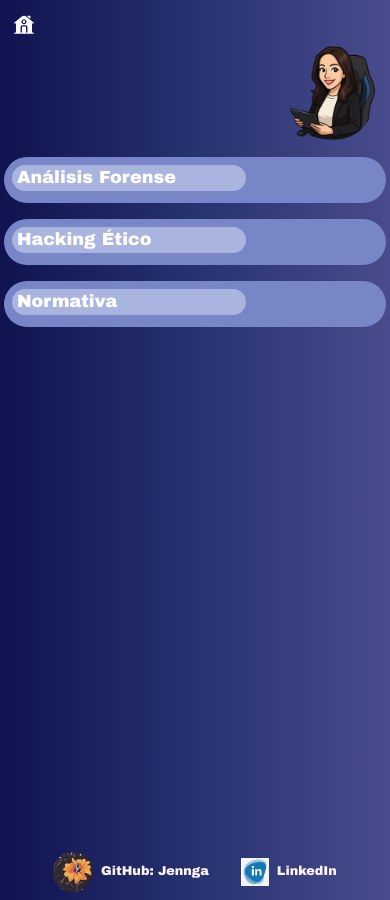
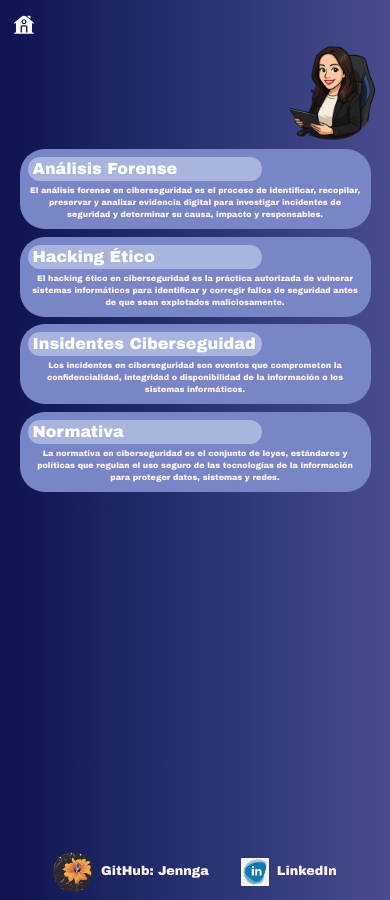
Before and after one commit to Jennga/porfolio, a Next.js app: page /menu/cyber in a window 390 px wide. Built offline with nearby package versions, Linux system fonts and the light colour scheme.

Commit message:
Cambios en resposive home y comienzo con blog

```diff
--- a/src/app/_components/MainHome.module.css
+++ b/src/app/_components/MainHome.module.css
@@ -6,8 +6,8 @@
   row-gap: 32px;
   grid-row-start: 2;
   align-items: center;
-  width: 95%;
-  max-width: 64rem;
+  width: 90vw;
+  box-sizing: border-box;
 }
 .buttonsContainer {
   display: flex;
@@ -35,7 +35,6 @@
   border: none;
   transition: background 0.2s, box-shadow 0.2s;
 }
-
 .buttonBase:hover {
   background: #A9B5DF;
   border-radius: 25px;
@@ -76,7 +75,7 @@
 }
 @media (max-width: 900px) {
   .mainHome {
-    width: 100vw;
+    width: auto;
     max-width: 100vw;
     padding: 0.5rem;
     gap: 1.5rem;
@@ -98,7 +97,7 @@
   .mainHome {
     padding: 0.3rem;
     border-radius: 0.5rem;
-    max-width: 98vw;
+    width: auto;
     gap: 1rem;
   }
   .buttonsContainer {
@@ -137,14 +136,13 @@
   width: 100%;
   gap: 2rem;
 }
-
 .imageyo {
   display: flex;
   justify-content: flex-end;
   align-items: center;
-  width: 50%;
+  max-width: 100%;
+  height: auto;
 }
-
 .text {
   display: flex;
   flex-direction: column;
@@ -152,8 +150,16 @@
   align-items: center;
   width: 50%;
 }
-
 .name {
+  font-weight: bold;
+  -webkit-text-stroke: 2px #FFF2F2;
+  color: transparent;
+  display: block;
+  text-align: center;
+  font-size: 2.7rem;
+  width: 100%;
+}
+.role {
   font-weight: bold;
   -webkit-text-stroke: 2px #FFF2F2;
   color: transparent;
@@ -162,15 +168,73 @@
   font-size: 2.5rem;
   width: 100%;
 }
-
-.role {
-  font-weight: bold;
-  -webkit-text-stroke: 2px #FFF2F2;
-  color: transparent;
-  display: block;
-  text-align: center;
-  font-size: 2.5rem;
-  width: 100%;
+@media (max-width: 900px) {
+  .image_container {
+    flex-direction: column;
+    gap: 1.5rem;
+    align-items: center;
+  }
+  .imageyo {
+    width: 50%;
+    justify-content: center;
+  }
+  .text {
+    width: 100%;
+    align-items: center;
+  }
+  .name {
+    font-size: 3rem;
+  }
+  .role {
+    font-size: 2rem;
+  }
+}
+@media (max-width: 640px) {
+  .image_container {
+    flex-direction: column;
+    gap: 1rem;
+    align-items: center;
+  }
+  .imageyo {
+    width: 80%;
+    justify-content: center;
+  }
+  .text {
+    width: 100%;
+    align-items: center;
+  }
+  .name {
+    font-size: 2rem;
+  }
+  .role {
+    font-size: 1.8rem;
+  }
+}
+@media (max-width: 400px) {
+  .image_container {
+    flex-direction: column;
+    gap: 0.5rem;
+    align-items: center;
+  }
+  .imageyo {
+    width: 98%;
+    justify-content: center;
+  }
+  .text {
+    width: 100%;
+    align-items: center;
+  }
+  .name {
+    font-size: 1.8rem;
+  }
+  .role {
+    font-size: 1.6rem;
+  }
+  .imageyo img {
+    width: 85% !important;
+    height: auto !important;
+    max-width: 100%;
+  }
 }
 
 /* Estilos para footer */
--- a/src/app/_components/MainHome.tsx
+++ b/src/app/_components/MainHome.tsx
@@ -64,7 +64,7 @@ export default function MainHome() {
             onClick={e => e.stopPropagation()}
           />
         </div>
-      )}
+        )}
       <Logros />
       <Tecnology />
     </main>
--- a/src/app/globals.css
+++ b/src/app/globals.css
@@ -20,11 +20,14 @@
 }
 
 body {
-  width: 100vw !important;
+  width: 100vw;
   background: var(--background);
   color: var(--foreground);
   font-family: var(--font-sans);
   margin: 0;
   padding: 0;
-  overflow-x: hidden !important;
+  min-height: 100vh;
+  display: flex;
+  align-items: center;
+  justify-content: center;
 }
--- a/src/app/menu/cyber/Analisis.tsx
+++ b/src/app/menu/cyber/Analisis.tsx
@@ -4,6 +4,12 @@ export default function Analisis() {
     return (
         <div className={styles.divPadre}>
             <h1 className={styles.h1todos}>Análisis Forense</h1>
+            <div className={styles.introduccion}>El análisis forense en ciberseguridad es el proceso de identificar, recopilar, preservar y analizar evidencia digital para investigar incidentes de seguridad y determinar su causa, impacto y responsables.</div>
+            <div>
+                <div></div>
+                <div></div>
+                <div></div>
+            </div>
         </div>
     )
 }
--- a/src/app/menu/cyber/Hacking.tsx
+++ b/src/app/menu/cyber/Hacking.tsx
@@ -4,6 +4,7 @@ export default function Hacking() {
     return (
         <div className={styles.divPadre}>
             <h1 className={styles.h1todos}>Hacking Ético</h1>
+            <div className={styles.introduccion}>El hacking ético en ciberseguridad es la práctica autorizada de vulnerar sistemas informáticos para identificar y corregir fallos de seguridad antes de que sean explotados maliciosamente.</div>
         </div>
     )
 }
--- /dev/null
+++ b/src/app/menu/cyber/Insidentes.tsx
@@ -0,0 +1,10 @@
+import styles from'./Menu.module.css';
+
+export default function Insidentes() {
+    return (
+        <div className={styles.divPadre}>
+            <h1 className={styles.h1todos}>Insidentes Ciberseguidad</h1>
+            <div className={styles.introduccion}>Los incidentes en ciberseguridad son eventos que comprometen la confidencialidad, integridad o disponibilidad de la información o los sistemas informáticos.</div>
+        </div>
+    )
+}
--- a/src/app/menu/cyber/Menu.module.css
+++ b/src/app/menu/cyber/Menu.module.css
@@ -21,6 +21,7 @@
   width: 75vw;
   padding: 16px;
   margin-left: 5vw;
+  margin-right: 5vw;
   margin-bottom: 2vw;
 }
 
@@ -34,34 +35,53 @@
   width: 35vw;
   margin-bottom: 1vw;
 }
+ .introduccion {
+    width: 60vw;
+    text-align: center;
+    margin-left: 5vw;
+    font-size: 1.2rem;
+  }
+
 
 /* Responsivo para pantallas pequeñas */
 @media (max-width: 900px) {
   .divPadre {
-    width: 90vw;
-    margin-left: 2vw;
-    margin-top: 2vw;
+    width: auto;
     padding: 12px;
+    margin-left: 5vw;
+    margin-right: 5vw;
   }
   .h1todos {
     width: 50vw;
     font-size: 1.5rem;
     padding-left: 10px;
   }
+ .introduccion {
+    width: auto;
+    margin-left: auto;
+    font-size: 1rem;
+  }
+
 }
 
 @media (max-width: 600px) {
   .divPadre {
-    width: 98vw;
-    margin-left: 1vw;
-    margin-top: 2vw;
+    width: auto;
+    margin-left: 5vw;
+    margin-right: 5vw;
     padding: 8px;
   }
   .h1todos {
     width: 60vw;
-    font-size: 1.1rem;
+    font-size: 1rem;
     padding-left: 5px;
   }
+  .introduccion {
+    width: auto;
+    margin-left: auto;
+    font-size: 0.5rem;
+  }
+
 }
 /*Estilos analisis*/
 /*Estilos hacking*/
--- a/src/app/menu/cyber/Normativa.tsx
+++ b/src/app/menu/cyber/Normativa.tsx
@@ -4,6 +4,7 @@ export default function Normativa() {
     return (
         <div className={styles.divPadre}>
             <h1 className={styles.h1todos}>Normativa</h1>
+            <div className={styles.introduccion}>La normativa en ciberseguridad es el conjunto de leyes, estándares y políticas que regulan el uso seguro de las tecnologías de la información para proteger datos, sistemas y redes.</div>
         </div>
     )
 }
--- a/src/app/menu/cyber/page.tsx
+++ b/src/app/menu/cyber/page.tsx
@@ -2,6 +2,7 @@
 import Menu from './Menu';
 import Analisis from './Analisis';
 import Hacking from './Hacking';
+import Insidentes from './Insidentes';
 import Normativa from './Normativa';
 import FooterHome from '@/app/_components/FooterHome';
 
@@ -19,6 +20,7 @@ export default function CyberPage() {
                 <Menu/>
                 <Analisis/>
                 <Hacking/>
+                <Insidentes/>
                 <Normativa/>
             </main>
             <FooterHome/>
```
Also changed, not shown: src/app/_components/Tecnology.module.css (+27 -13 lines).
